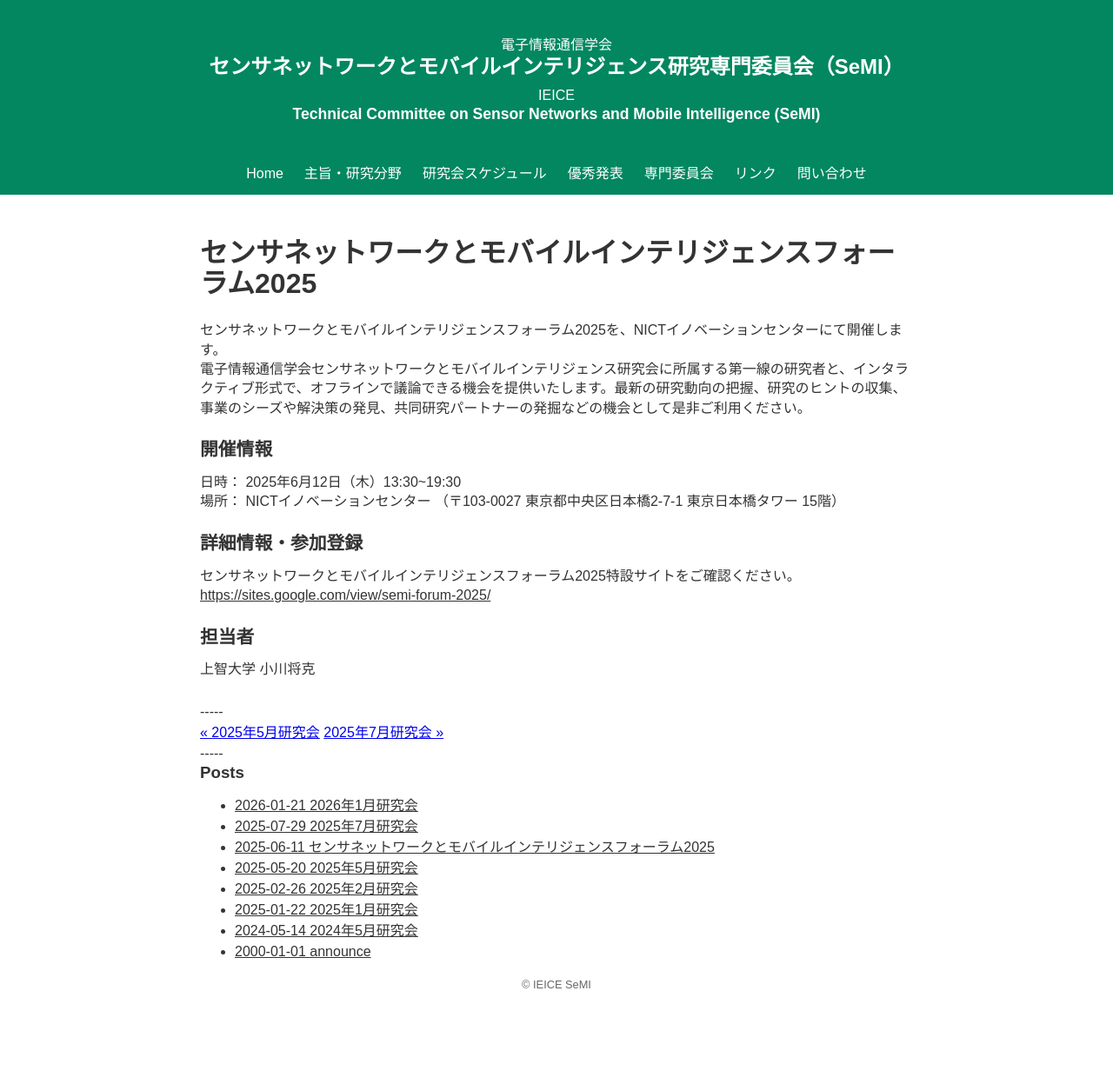
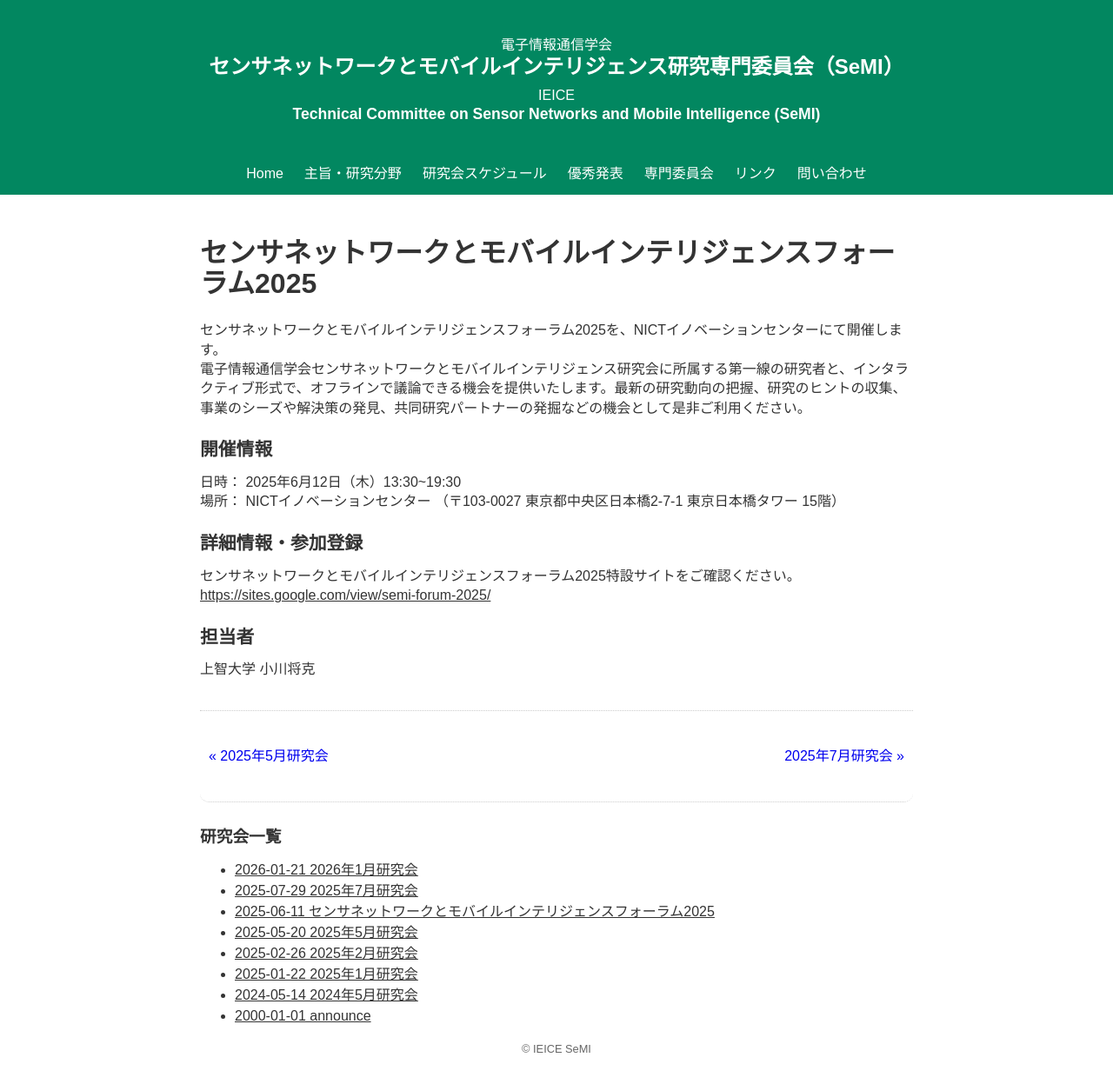
Before and after one commit to IEICE-SeMI/ieice-semi.github.io, a Jekyll site: the page built from docs/_posts/2025-06-12-conf.md, in a window 1280 px wide. Shown: the whole page at 87% size. Built offline with Jekyll 4.4.1, drawn with Linux system fonts in a browser that asks for light colours; before the commit the page ends 1173 px from its top, so only the background shows below that.

Commit message:
fix pagenation style

```diff
--- a/docs/_layouts/page.html
+++ b/docs/_layouts/page.html
@@ -16,8 +16,8 @@
       <h1 class="page-title">{{ page.title }}</h1>
       <div class="content">
         {{ content }}
-        <hr>
       </div>
+      <div class="footer-nav">
         <h3>研究会一覧</h3>
         <ul>
           {% for post in site.posts %}
@@ -26,6 +26,7 @@
             </li>
           {% endfor %}
         </ul>
+      </div>
       <footer class="site-footer">
         &copy; IEICE SeMI
       </footer>
--- a/docs/_layouts/post.html
+++ b/docs/_layouts/post.html
@@ -17,8 +17,7 @@
       <div class="content">
         {{ content }}
       </div>
-      -----
-      <div class="PageNavigation">
+      <div class="post-pagenation clearfix">
         {% if page.previous.url %}
           <a class="prev" href="{{ page.previous.url }}">&laquo; {{ page.previous.title }}</a>
         {% endif %}
@@ -26,8 +25,8 @@
           <a class="next" href="{{ page.next.url }}">{{ page.next.title }} &raquo;</a>
         {% endif %}
       </div>
-      -----
-      <h3>Posts</h3>
+      <div class="footer-nav">
+        <h3>研究会一覧</h3>
         <ul>
           {% for post in site.posts %}
             <li>
@@ -35,6 +34,7 @@
             </li>
           {% endfor %}
         </ul>
+      </div>
       <footer class="site-footer">
         &copy; IEICE SeMI
       </footer>
--- a/docs/assets/css/styles.css
+++ b/docs/assets/css/styles.css
@@ -93,9 +93,11 @@ main.main-content h1.page-title {
 }
 
 main.main-content div.content {
-  padding: 20px 0;
+  padding: 20px 0 30px;
+  margin: 0 0 30px;
   overflow-wrap: break-word;
   line-height: 1.4em;
+  border-bottom: 1px dotted #ccc;
 }
 
 main.main-content div.content h1 {
@@ -148,6 +150,7 @@ main.main-content div.home-posts {
   padding: 40px 0 30px;
 }
 
+
 main.main-content div.home-announce {
   background: #eee;
   padding: 20px;
@@ -170,6 +173,12 @@ main.main-content div.home-announce div h2 {
   font-size: 1.1rem;
   padding: 5px 0 10px;
 }
+
+
+main.main-content div.footer-nav {
+
+}
+
 
 main.main-content div.pagination {
   margin: 20px 0;
@@ -223,6 +232,29 @@ main.main-content div.pagination ul li.active a {
   background: #666;
   color: white;
 }
+
+main.main-content div.post-pagenation {
+  padding: 0 0 30px;
+  margin: 30px 0;
+  border-radius: 10px;
+  text-align: center;
+  border-bottom: 1px dotted #ccc;
+}
+main.main-content div.post-pagenation a {
+  width: 50%;
+  padding: 10px;
+  text-decoration: none;
+}
+main.main-content div.post-pagenation a.prev {
+  float: left;
+  text-align: left;
+}
+main.main-content div.post-pagenation a.next {
+  float: right;
+  text-align: right;
+}
+
+
 
 
 main.main-content footer {
--- a/docs/index.html
+++ b/docs/index.html
@@ -26,8 +26,7 @@ layout: default
 
 <!-- Pagination links -->
 <div class="pagination">
-
-    <a href="{{ paginator.previous_page_path }}" class="previous {% unless paginator.previous_page %}hidden{% endunless %}">&Lt;</a>
+  <a href="{{ paginator.previous_page_path }}" class="previous {% unless paginator.previous_page %}hidden{% endunless %}">&Lt;</a>
   <ul class="clearfix">
   {% assign total_pages = site.posts.size | minus: 1 | times: 1.0 | divided_by: paginator.per_page | ceil %}
   {% for i in (1..total_pages) %}
```
Also changed, not shown: docs/contact.md (added, +9 -0 lines), docs/link.md (added, +11 -0 lines). Lines whose indentation alone changed are shown as unchanged.
